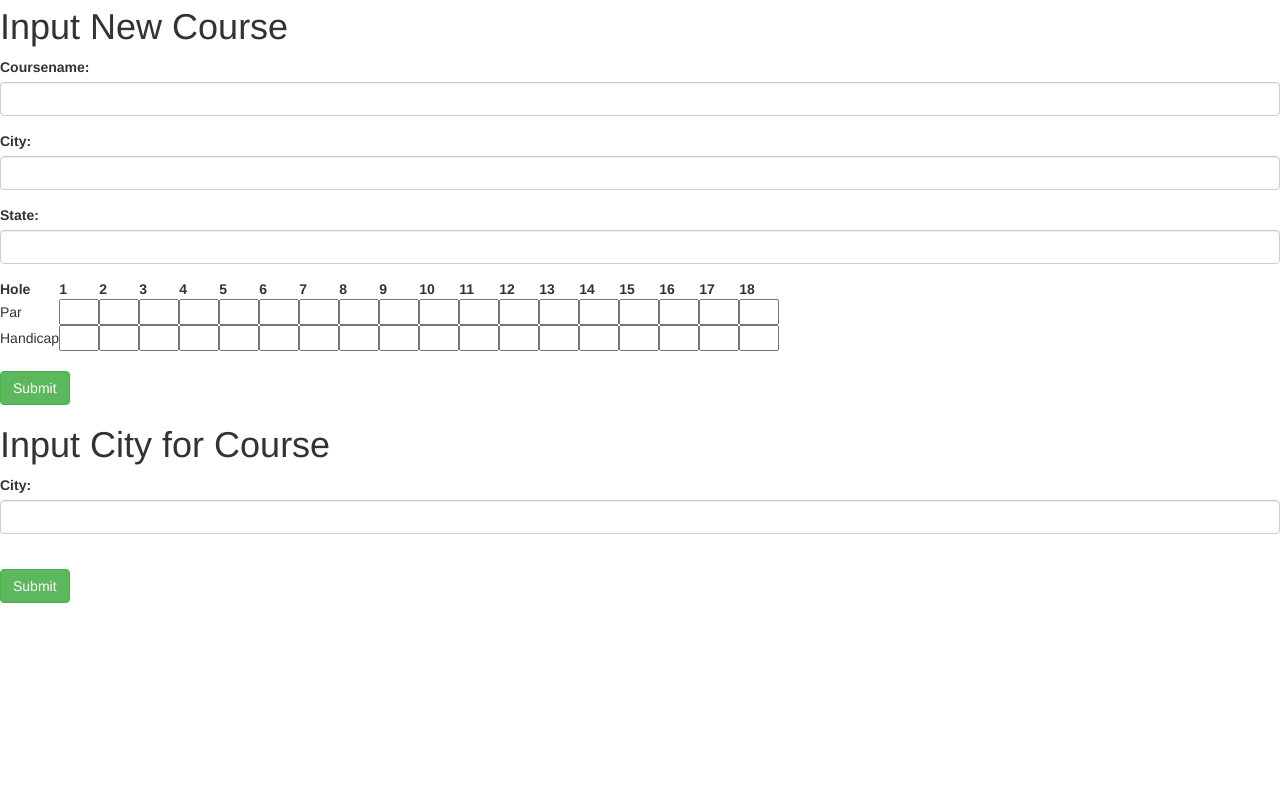
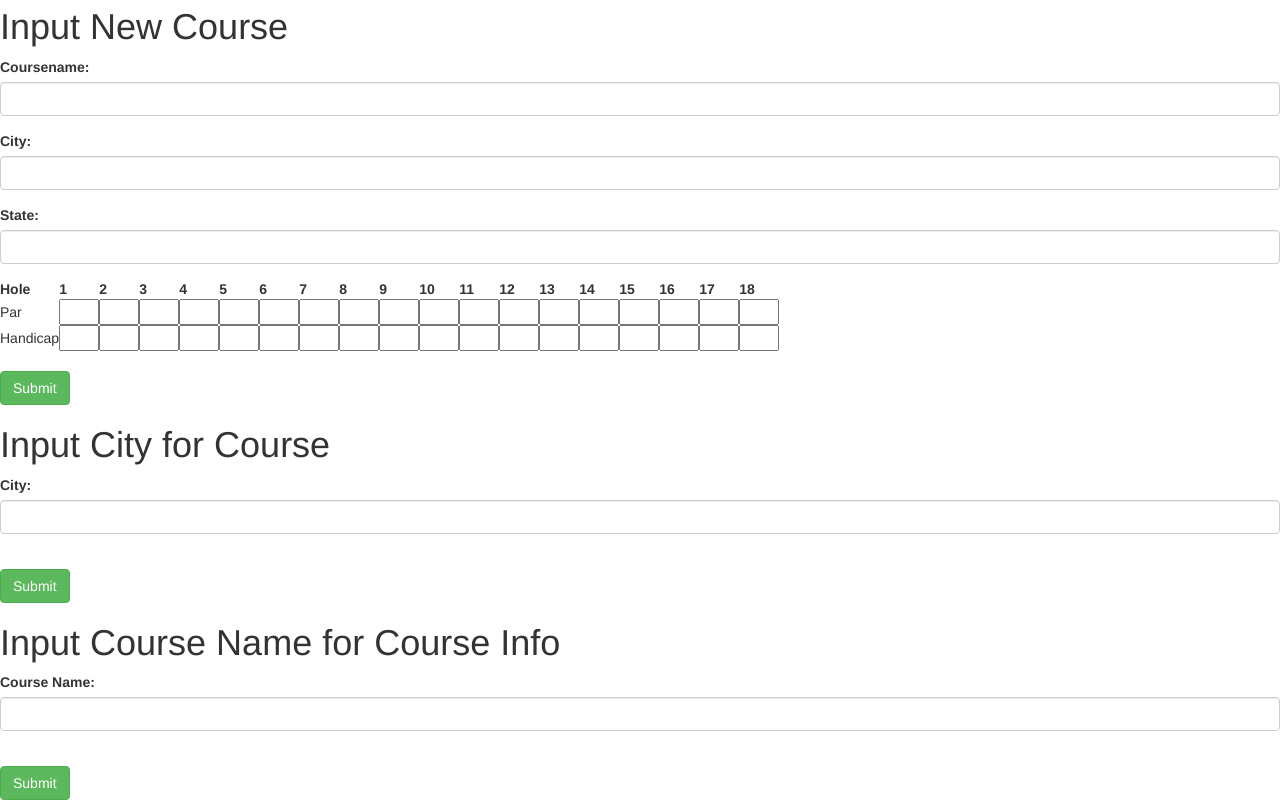
Before and after one commit to kaiserken/golfservermongo, a website: page public/index.html in a window 1280 px wide. Shown: the part 1167-1967 px from the top of the page. Before the commit the page ends 1770 px from the top, so only its background shows below. Drawn offline with nearby package versions, Linux system fonts and the light colour scheme.

Commit message:
added route for course info by coursename

```diff
--- a/public/index.html
+++ b/public/index.html
@@ -160,6 +160,16 @@
       <button type  = "submit" class = "btn btn-success">Submit</button>
     </form>
 
+    <form action = "/courseinfo" method="post">
+      <h1> Input Course Name for Course Info</h1>
+      <div class  = "form-group">
+        <label  = "name"> Course Name: </label>
+        <input type = "name" class = "form-control" name  = "coursename">
+      </div>
+      <br/>
+      <button type  = "submit" class = "btn btn-success">Submit</button>
+    </form>
+
       <script src = "/js/jquery.min.js"></script>
       <script src = "https://maxcdn.bootstrapcdn.com/bootstrap/3.3.6/js/bootstrap.min.js"></script>
   </body>
```
Also changed, not shown: server.js (+16 -1 lines).
